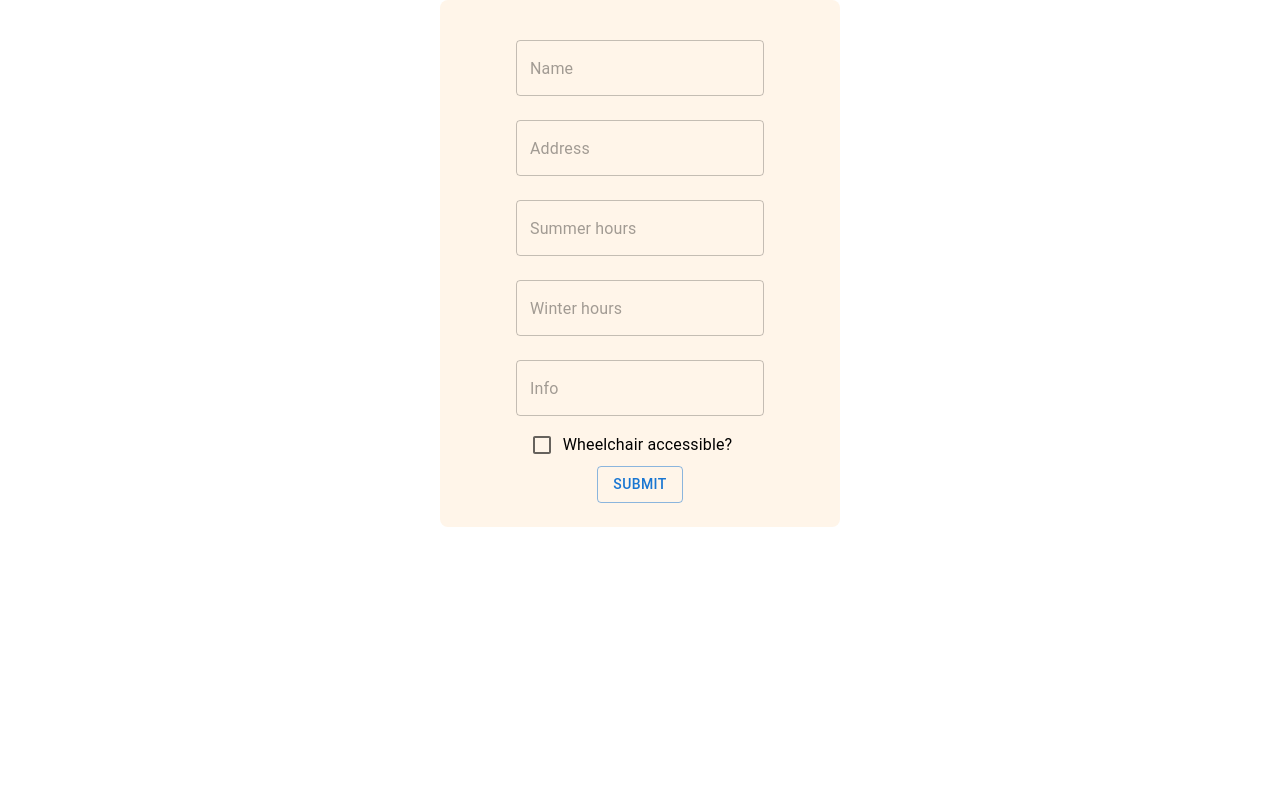
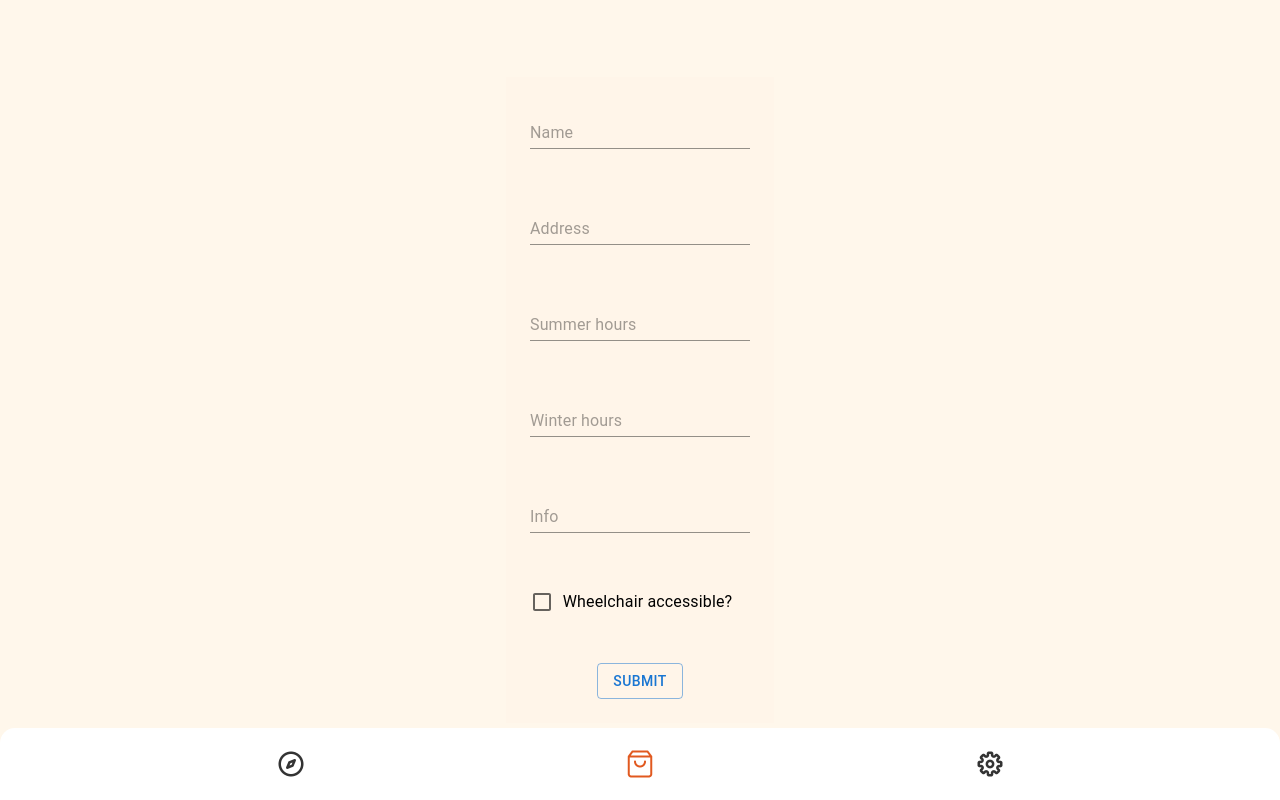
Before and after one commit to ogharambae/PooRescue, a React (Create React App) app in the folder poop/: page /add in a window 1280 px wide. Built offline with nearby package versions, Linux system fonts and the light colour scheme.

Commit message:
Pushing updated code

```diff
--- a/poop/src/components/Footer/Footer.js
+++ b/poop/src/components/Footer/Footer.js
@@ -7,7 +7,7 @@ export class Footer1 extends Component {
       return (
         <div className='Footer'>
         <Link to='/home'><button><img src='./orangeLocation.png' /></button></Link>
-        <Link to='/order'><button><img src='./icon2.png' /></button></Link>
+        <Link to='/add'><button><img src='./icon2.png' /></button></Link>
         <Link to='/settings'><button><img src='./settings.png' /></button></Link>
     </div>
       )
--- a/poop/src/components/Footer/Footer1.js
+++ b/poop/src/components/Footer/Footer1.js
@@ -7,7 +7,7 @@ export class Footer4 extends Component {
       return (
           <div className='Footer'>
               <Link to='/home'><button><img src='./location.png' /></button></Link>
-              <Link to='/order'><button><img src='./icon2.png' /></button></Link>
+              <Link to='/add'><button><img src='./icon2.png' /></button></Link>
               <Link to='/settings'><button><img src='./orangeSettings.png' /></button></Link>
           </div>
       )
--- a/poop/src/components/Footer/Footer3.js
+++ b/poop/src/components/Footer/Footer3.js
@@ -7,7 +7,7 @@ export class Footer3 extends Component {
       return (
         <div className='Footer'>
         <Link to='/home'><button><img src='./location.png' /></button></Link>
-        <Link to='/order'><button><img src='./orangeOrder.png' /></button></Link>
+        <Link to='/add'><button><img src='./orangeOrder.png' /></button></Link>
         <Link to='/settings'><button><img src='./settings.png' /></button></Link>
         </div>
       )
--- a/poop/src/pages/AddWashroom.jsx
+++ b/poop/src/pages/AddWashroom.jsx
@@ -3,6 +3,7 @@ import { useEffect, useState } from "react";
 import { Box, TextField, Checkbox, FormGroup, FormControlLabel, Button } from "@mui/material";
 import axios from "axios";
 import Dialog from "../components/Dialog";
+import Footer3 from '../components/Footer/Footer3';
 
 function AddWashroom() {
     const [data, setData] = useState({
@@ -24,15 +25,16 @@ function AddWashroom() {
 
     return (
         <Box>
+            <div className='loginContainer'>
             <Box
                 display="flex"
                 flexDirection={"column"}
                 maxWidth={400}
-                borderRadius={2}
                 alignItems="center"
                 justifyContent="center"
                 margin="auto"
                 padding={3}
+                gap={5}
                 backgroundColor="rgba(255, 245, 233, 1)">
                 <TextField
                     margin="normal"
@@ -41,6 +43,7 @@ function AddWashroom() {
                     placeholder="Name"
                     value={data.name}
                     onChange={changeHandler}
+                    variant="standard"
                 />
                 <TextField
                     margin="normal"
@@ -49,6 +52,7 @@ function AddWashroom() {
                     placeholder="Address"
                     value={data.address}
                     onChange={changeHandler}
+                    variant="standard"
                 />
                 <TextField
                     margin="normal"
@@ -57,6 +61,7 @@ function AddWashroom() {
                     placeholder="Summer hours"
                     value={data.summer_hour}
                     onChange={changeHandler}
+                    variant="standard"
                 />
                 <TextField
                     margin="normal"
@@ -65,6 +70,7 @@ function AddWashroom() {
                     placeholder="Winter hours"
                     value={data.winter_hour}
                     onChange={changeHandler}
+                    variant="standard"
                 />
                 <TextField
                     margin="normal"
@@ -73,12 +79,15 @@ function AddWashroom() {
                     placeholder="Info"
                     value={data.info}
                     onChange={changeHandler}
+                    variant="standard"
                 />
                 <FormGroup>
                     <FormControlLabel control={<Checkbox />} label="Wheelchair accessible?" />
                 </FormGroup>
                 <Dialog></Dialog>
             </Box>
+            <Footer3 />
+            </div>
         </Box>
     )
 }
```
Also changed, not shown: 1 other file (tests, documents, lock files or other folders).
